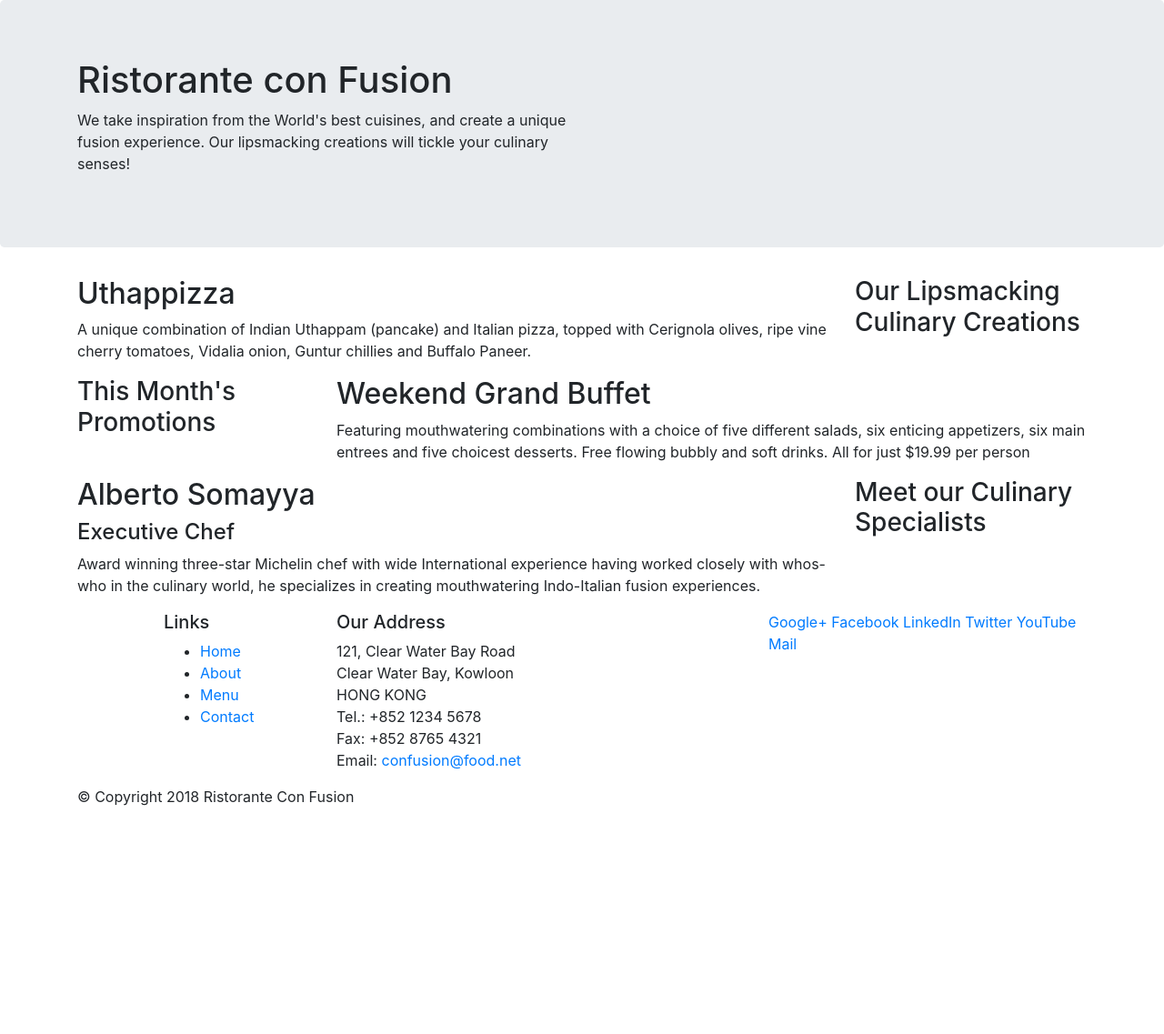
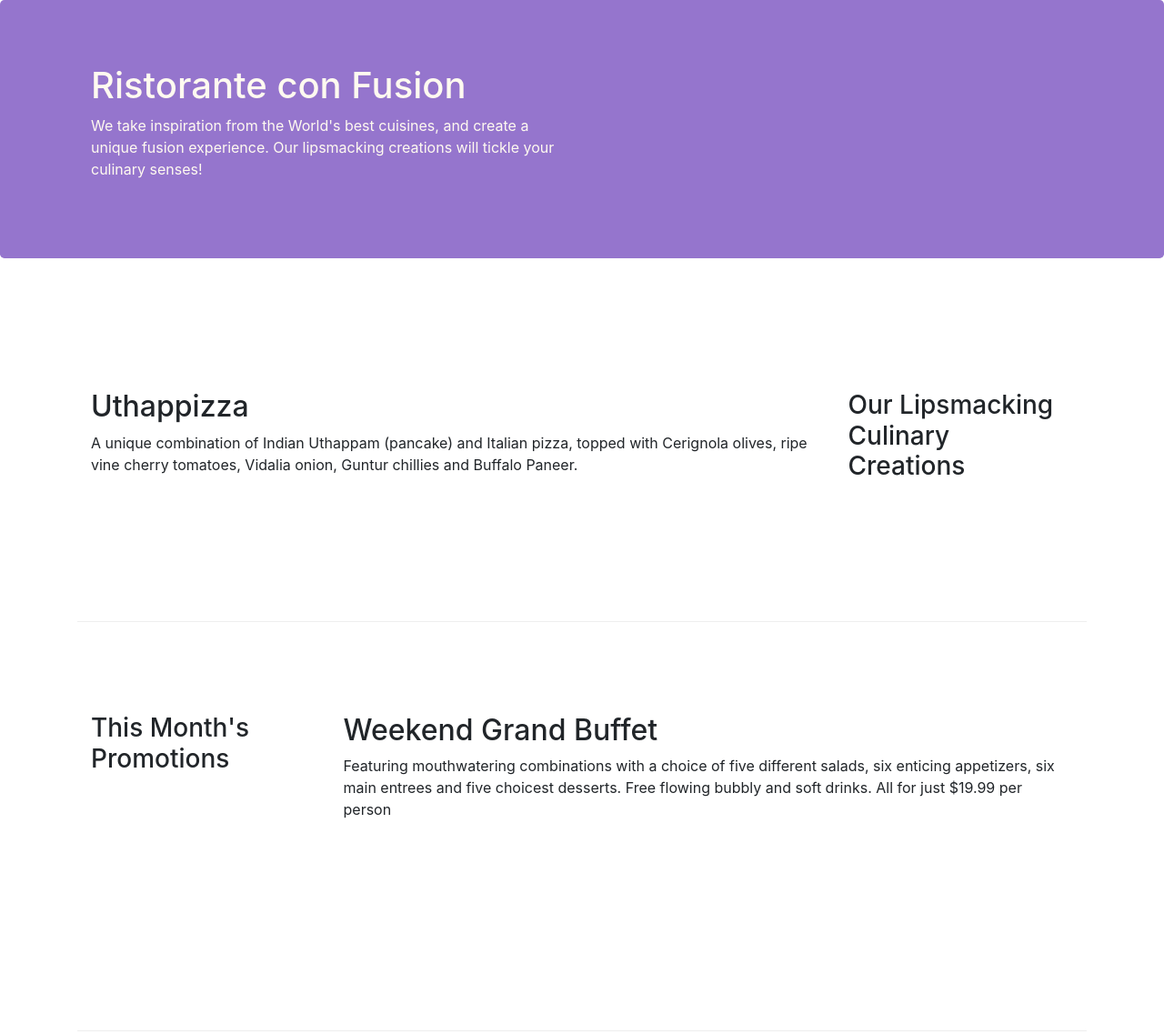
Before and after one commit to Chiragga24/Web-Development-Project, a website: page index.html in a window 1280 px wide. Shown: the top 1137 px of the page at 91% size. Before the commit the page ends 904 px from the top, so only its background shows below. Drawn offline with nearby package versions, Linux system fonts and the light colour scheme.

Commit message:
Bootstrap grid part2

```diff
--- /dev/null
+++ b/css/styles.css
@@ -0,0 +1,30 @@
+.row-header {
+    margin: 0px auto;
+    padding: 0px auto;
+}
+
+.row-content {
+    margin: 0px auto;
+    padding: 50px 0px 50px 0px;
+    border-bottom: 1px ridge;
+    min-height: 400px;
+}
+
+.footer {
+    background-color: #D1C4E9;
+    margin: 0px auto;
+    padding: 20px 0px 20px 0px;
+}
+
+.jumbotron {
+    padding: 70px 30px 70px 30px;
+    margin: 0px;
+    background: #9575CD;
+    color: floralwhite;
+}
+
+.address {
+    font-size: 80%;
+    margin: 0px;
+    color: #0f0f0f;
+}
--- a/index.html
+++ b/index.html
@@ -8,6 +8,7 @@
 
     <!-- Bootstrap CSS -->
     <link rel="stylesheet" href="node_modules/bootstrap/dist/css/bootstrap.min.css">
+    <link rel="stylesheet" href="css/styles.css">
     <title>Ristorante Con Fusion</title>
 </head>
 
@@ -15,7 +16,7 @@
 
     <header class = "jumbotron">
         <div class= "container">
-            <div class = "row">
+            <div class = "row row-header">
                 <div class = "col-12 col-sm-6">
                     <h1>Ristorante con Fusion</h1>
                     <p>We take inspiration from the World's best cuisines, and create a unique fusion experience. Our lipsmacking creations will tickle your culinary senses!</p>
@@ -27,7 +28,7 @@
     </header>
 
     <div class = "container">
-        <div class = "row">
+        <div class = "row row-content align-items-center">
             <div class= "col-12 col-sm-4 order-sm-last col-md-3">
                 <h3>Our Lipsmacking Culinary Creations</h3>
             </div>
@@ -38,7 +39,8 @@
         </div>
 
 
-        <div class = "row">
+        <div class = "row row-content align-items-center">
+            <div class = "row row-content ">
             <div class= "col-12 col-sm-4 col-md-3">
                 <h3>This Month's Promotions</h3>
             </div>
@@ -48,7 +50,8 @@
             </div>
         </div>
 
-        <div class = "row">
+        <div class = "row row-content align-items-center">
+            <div class = "row row-content ">
             <div class= "col-12 col-sm-4 order-sm-last col-md-3">
                 <h3>Meet our Culinary Specialists</h3>
             </div>
@@ -60,12 +63,12 @@
         </div>
     </div>
 
-    <footer>
+    <footer class="footer">
         <div class = "container">
             <div class = "row">
                 <div class = "col-4 offset-1 col-sm-2">
                     <h5>Links</h5>
-                    <ul>
+                    <ul class = "list-unstyled">
                         <li><a href="#">Home</a></li>
                         <li><a href="#">About</a></li>
                         <li><a href="#">Menu</a></li>
@@ -74,7 +77,7 @@
                 </div>
                 <div class = "col-7 col-sm-5">
                     <h5>Our Address</h5>
-                    <address>
+                    <address class="address">
 		              121, Clear Water Bay Road<br>
 		              Clear Water Bay, Kowloon<br>
 		              HONG KONG<br>
@@ -83,8 +86,8 @@
 		              Email: <a href="mailto:confusion@food.net">confusion@food.net</a>
 		           </address>
                 </div>
-                <div class= "col-12 col-sm-4">
-                    <div>
+                <div class= "col-12 col-sm-4 align-self-center">
+                    <div class="text-center">
                         <a href="http://google.com/+">Google+</a>
                         <a href="http://www.facebook.com/profile.php?id=">Facebook</a>
                         <a href="http://www.linkedin.com/in/">LinkedIn</a>
@@ -94,8 +97,8 @@
                     </div>
                 </div>
            </div>
-           <div class = "row">
-                <div class="col-auto">
+           <div class = "row justify-content-center">
+                <div class="col-auto ">
                     <p>© Copyright 2018 Ristorante Con Fusion</p>
                 </div>
            </div>
```
